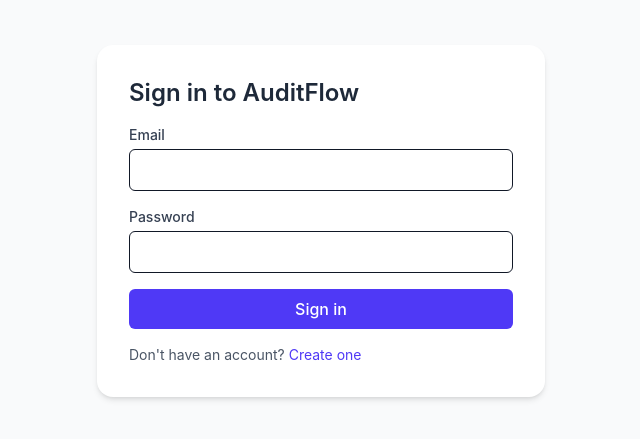
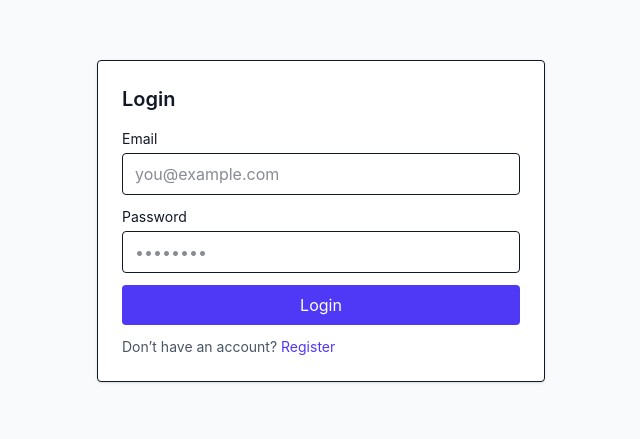
Before and after one commit to saaheilKalyani/AuditFlow, a React app in the folder frontend/: page /login in a window 1280 px wide. Shown: the part 179-618 px from the top of the page, without its empty margins (319-959 px from the left). Built offline with nearby package versions, Linux system fonts and the light colour scheme; no server answers; the HTML template or start-up script is replaced by a standard one.

Commit message:
Home page + Logout

```diff
--- a/frontend/src/components/Landing/Navbar.jsx
+++ b/frontend/src/components/Landing/Navbar.jsx
@@ -1,22 +1,49 @@
-import React from "react";
+// frontend/src/components/Landing/Navbar.jsx
+import React, { useContext } from "react";
 import { Link } from "react-router-dom";
+import { AuthContext } from "../../context/AuthContext";
 
 const Navbar = () => {
+  const { user, logout } = useContext(AuthContext);
+
   return (
     <nav className="w-full py-4 border-b bg-white">
       <div className="max-w-6xl mx-auto flex items-center justify-between px-4">
-        <h1 className="text-xl font-semibold">AuditFlow</h1>
+        <Link to="/" className="text-xl font-semibold">
+          AuditFlow
+        </Link>
 
         <div className="flex items-center gap-4">
+          {user ? (
+            <>
+              <Link
+                to="/dashboard"
+                className="text-sm text-gray-700 hover:underline"
+              >
+                Dashboard
+              </Link>
+
+              <button
+                onClick={logout}
+                className="px-3 py-1 text-sm bg-red-500 text-white rounded"
+              >
+                Logout
+              </button>
+            </>
+          ) : (
+            <>
               <Link to="/login" className="text-sm text-gray-700 hover:underline">
                 Login
               </Link>
+
               <Link
                 to="/register"
                 className="px-3 py-1 text-sm bg-indigo-600 text-white rounded"
               >
                 Register
               </Link>
+            </>
+          )}
         </div>
       </div>
     </nav>
--- a/frontend/src/context/AuthContext.jsx
+++ b/frontend/src/context/AuthContext.jsx
@@ -20,17 +20,12 @@
   const navigate = useNavigate()
 
   const logout = useCallback(() => {
-    clearToken()
-    clearUser()
-    setToken(null)
-    setUser(null)
-    // optional redirect
-    try {
-      navigate('/login')
-    } catch (e) {
-      // swallow if navigation not available
-    }
-  }, [navigate])
+  clearToken();
+  clearUser();
+  setToken(null);
+  setUser(null);
+  navigate("/login"); // always redirect
+}, [navigate]);
 
   // register logout handler for api to call on 401
   useEffect(() => {
--- a/frontend/src/pages/Home.jsx
+++ b/frontend/src/pages/Home.jsx
@@ -1,3 +1,60 @@
-export default function Home() {
-  return <div className="p-6 text-xl">Home Page</div>;
-}
+// frontend/src/pages/Home.jsx
+import React from "react";
+import { Link } from "react-router-dom";
+
+const Home = () => {
+  return (
+    <div className="max-w-4xl mx-auto p-6">
+      <h1 className="text-2xl font-semibold mb-4">Dashboard</h1>
+      <p className="text-gray-700 mb-6">
+        Welcome! Choose a section to begin your compliance journey.
+      </p>
+
+      <div className="grid grid-cols-1 md:grid-cols-2 gap-4">
+
+        <Link
+          to="/create-project"
+          className="border rounded p-4 bg-white hover:shadow transition"
+        >
+          <h2 className="font-semibold text-lg">Create Project</h2>
+          <p className="text-sm text-gray-600">
+            Start a new compliance project using selected frameworks.
+          </p>
+        </Link>
+
+        <Link
+          to="/kyo"
+          className="border rounded p-4 bg-white hover:shadow transition"
+        >
+          <h2 className="font-semibold text-lg">Know Your Organization</h2>
+          <p className="text-sm text-gray-600">
+            Get framework recommendations based on your company profile.
+          </p>
+        </Link>
+
+        <Link
+          to="/frameworks"
+          className="border rounded p-4 bg-white hover:shadow transition"
+        >
+          <h2 className="font-semibold text-lg">Frameworks</h2>
+          <p className="text-sm text-gray-600">
+            Explore all available frameworks and start assessments.
+          </p>
+        </Link>
+
+        <Link
+          to="/knowledge"
+          className="border rounded p-4 bg-white hover:shadow transition"
+        >
+          <h2 className="font-semibold text-lg">Knowledge Hub</h2>
+          <p className="text-sm text-gray-600">
+            Blogs, FAQs, case studies, and learning center.
+          </p>
+        </Link>
+
+      </div>
+    </div>
+  );
+};
+
+export default Home;
--- a/frontend/src/pages/Landing.jsx
+++ b/frontend/src/pages/Landing.jsx
@@ -4,8 +4,12 @@
 import FeatureCards from "../components/Landing/FeatureCards";
 import FrameworkGrid from "../components/Landing/FrameworkGrid";
 import Footer from "../components/Landing/Footer";
+import { useContext } from "react";
+import { AuthContext } from "../context/AuthContext";
+import { Link } from "react-router-dom";
 
 const Landing = () => {
+
   return (
     <>
       <Navbar />
--- a/frontend/src/pages/Login.jsx
+++ b/frontend/src/pages/Login.jsx
@@ -1,79 +1,82 @@
 // frontend/src/pages/Login.jsx
-import React, { useState, useContext } from 'react'
-import { AuthContext } from '../context/AuthContext'
-import { useNavigate, Link } from 'react-router-dom'
+import React, { useState, useContext } from "react";
+import { AuthContext } from "../context/AuthContext";
+import { useNavigate, Link } from "react-router-dom";
 
 const Login = () => {
-  const { login } = useContext(AuthContext)
-  const [email, setEmail] = useState('')
-  const [password, setPassword] = useState('')
-  const [loading, setLoading] = useState(false)
-  const [error, setError] = useState(null)
-  const navigate = useNavigate()
+  const { login } = useContext(AuthContext);
+  const navigate = useNavigate();
+
+  const [email, setEmail] = useState("");
+  const [password, setPassword] = useState("");
+  const [err, setErr] = useState(null);
+  const [loading, setLoading] = useState(false);
 
   const handleSubmit = async (e) => {
-    e.preventDefault()
-    setError(null)
-    setLoading(true)
+    e.preventDefault();
+    setErr(null);
+    setLoading(true);
+
     try {
-      await login(email, password)
-      // Redirect to home or dashboard
-      navigate('/')
+      await login(email, password);
+      navigate("/dashboard"); // ⬅ redirect after login
     } catch (err) {
-      const msg = err?.response?.data?.message || err.message || 'Login failed'
-      setError(msg)
-      setLoading(false)
+      setErr(err?.response?.data?.message || "Login failed");
+    } finally {
+      setLoading(false);
     }
-  }
+  };
 
   return (
-    <div className="min-h-screen flex items-center justify-center bg-gray-50 px-4">
-      <div className="max-w-md w-full bg-white p-8 rounded-2xl shadow-md">
-        <h1 className="text-2xl font-semibold mb-4 text-gray-800">Sign in to AuditFlow</h1>
-        {error && (
-          <div className="mb-4 text-sm text-red-700 bg-red-50 p-2 rounded">{error}</div>
-        )}
-        <form onSubmit={handleSubmit} className="space-y-4">
+    <div className="flex items-center justify-center h-screen bg-gray-50">
+      <div className="w-full max-w-md bg-white border p-6 rounded shadow">
+        <h2 className="text-xl font-semibold mb-4">Login</h2>
+
+        {err && <div className="text-red-600 text-sm mb-3">{err}</div>}
+
+        <form onSubmit={handleSubmit} className="space-y-3">
           <div>
-            <label className="block text-sm font-medium text-gray-700 mb-1">Email</label>
+            <label className="block text-sm mb-1">Email</label>
             <input
+              className="w-full px-3 py-2 border rounded"
               type="email"
-              required
               value={email}
               onChange={(e) => setEmail(e.target.value)}
-              className="w-full px-3 py-2 border rounded-md focus:outline-none focus:ring-2 focus:ring-indigo-400"
+              placeholder="you@example.com"
+              required
             />
           </div>
 
           <div>
-            <label className="block text-sm font-medium text-gray-700 mb-1">Password</label>
+            <label className="block text-sm mb-1">Password</label>
             <input
+              className="w-full px-3 py-2 border rounded"
               type="password"
-              required
               value={password}
               onChange={(e) => setPassword(e.target.value)}
-              className="w-full px-3 py-2 border rounded-md focus:outline-none focus:ring-2 focus:ring-indigo-400"
+              placeholder="••••••••"
+              required
             />
           </div>
 
           <button
             type="submit"
             disabled={loading}
-            className="w-full py-2 rounded-md bg-indigo-600 text-white font-medium disabled:opacity-60"
+            className="w-full bg-indigo-600 text-white py-2 rounded"
           >
-            {loading ? 'Signing in...' : 'Sign in'}
+            {loading ? "Logging in..." : "Login"}
           </button>
         </form>
 
-        <div className="mt-4 text-sm text-gray-600">
-          Don't have an account?{' '}
-          <Link to="/register" className="text-indigo-600 hover:underline">
-            Create one
+        <div className="mt-3 text-sm text-gray-600">
+          Don’t have an account?{" "}
+          <Link to="/register" className="text-indigo-600">
+            Register
           </Link>
         </div>
       </div>
     </div>
-  )
-}
+  );
+};
 
-export default Login
+export default Login;
```
Lines whose indentation alone changed are shown as unchanged.
